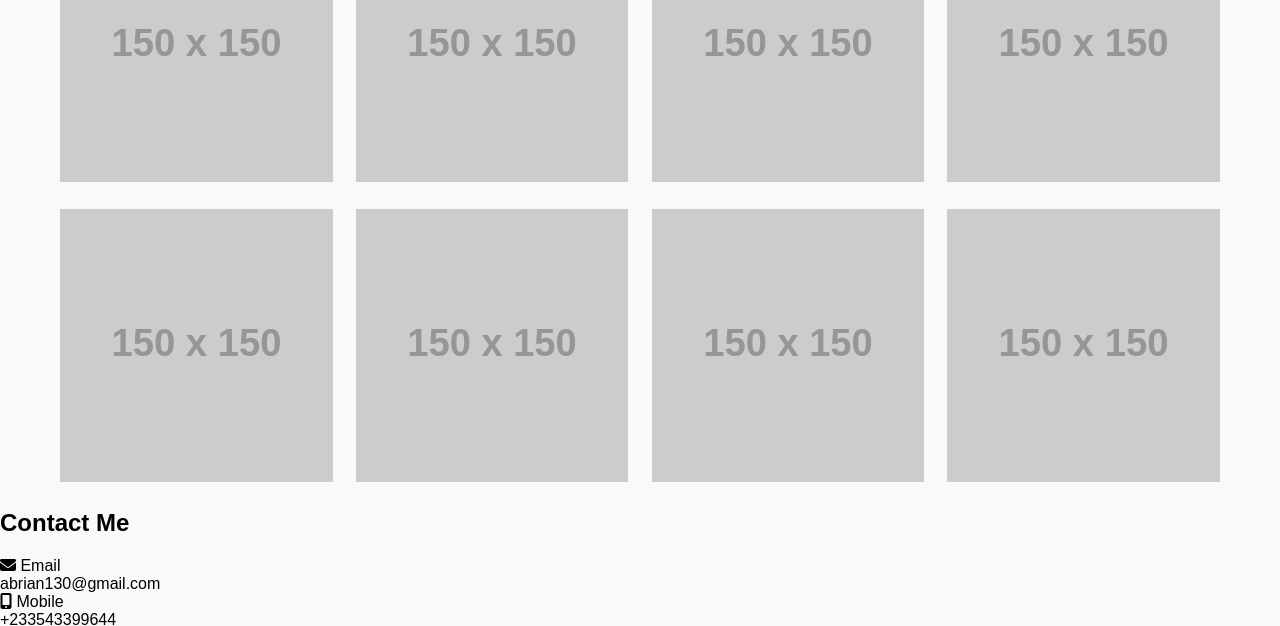
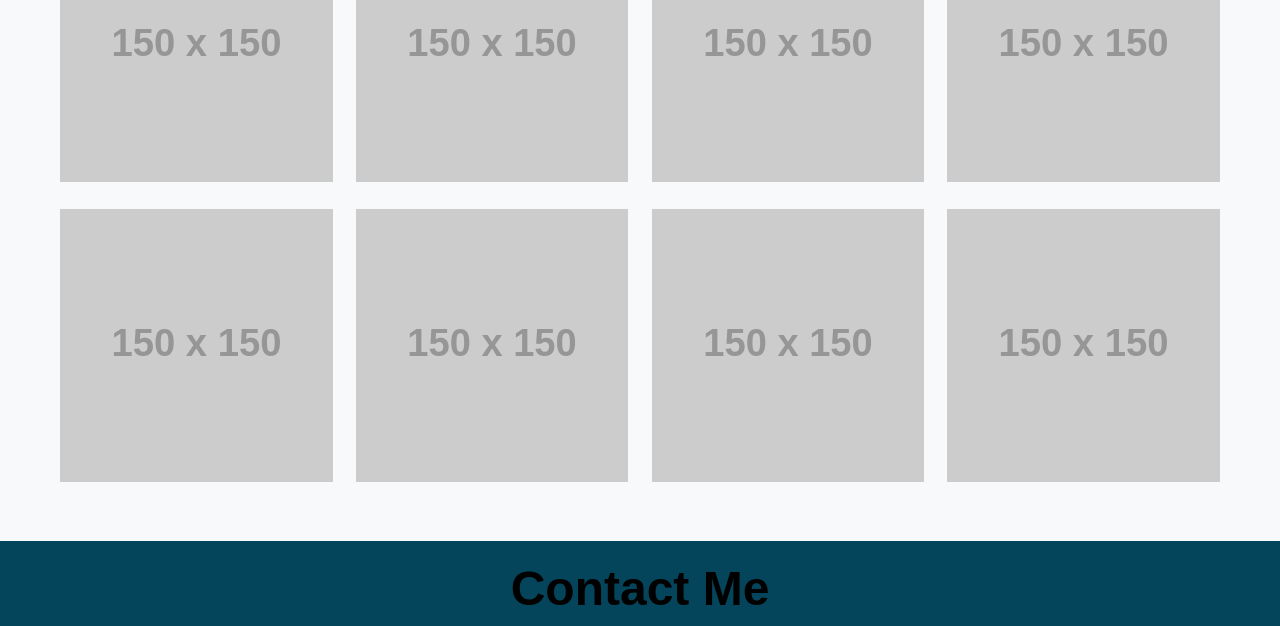
Before and after one commit to achie23/Styling-with-Sass, a plain HTML site: page index.html in a window 1280 px wide. Shown: the part 2608-3234 px from the top of the page. Drawn offline with Linux system fonts and the light colour scheme; placeholder pictures from the web are drawn by us.

Commit message:
footer styles added

```diff
--- a/index.html
+++ b/index.html
@@ -89,7 +89,7 @@
     </section>
     <footer>
             <h2>Contact Me</h2>
-            <div class="contact__list">
+            <div class="contact">
                 <div class="contact__email">
                     <i class="fas fa-envelope"></i> Email
                     <div class="text-secondary">abrian130@gmail.com</div>
--- a/scss/_footer.scss
+++ b/scss/_footer.scss
@@ -0,0 +1,28 @@
+footer {
+    background: lighten($deepBlue, 6);
+    h2 {
+        font-size: 3rem;
+        margin-bottom: 1rem;
+        margin-top: 2rem;
+        padding-top: 20px;
+        text-align: center;
+    }
+    // .contact {
+    //     padding-top: 20px;
+    //     overflow: hidden;
+    //     display: flex;
+    //     flex-direction: column;
+    //     align-items: center;
+    // }
+    // &.contact {
+    //     display: grid;
+    //     grid-template-columns: 1fr;
+    //     grid-gap: 2rem;
+    //     font-size: 1.5rem;
+    // }
+    // }
+//     .social-icons {
+//         position: initial;
+//         margin-top: 2rem;
+//     }
+}
```
Also changed, not shown: dist/css/main.css, 1 other file.
